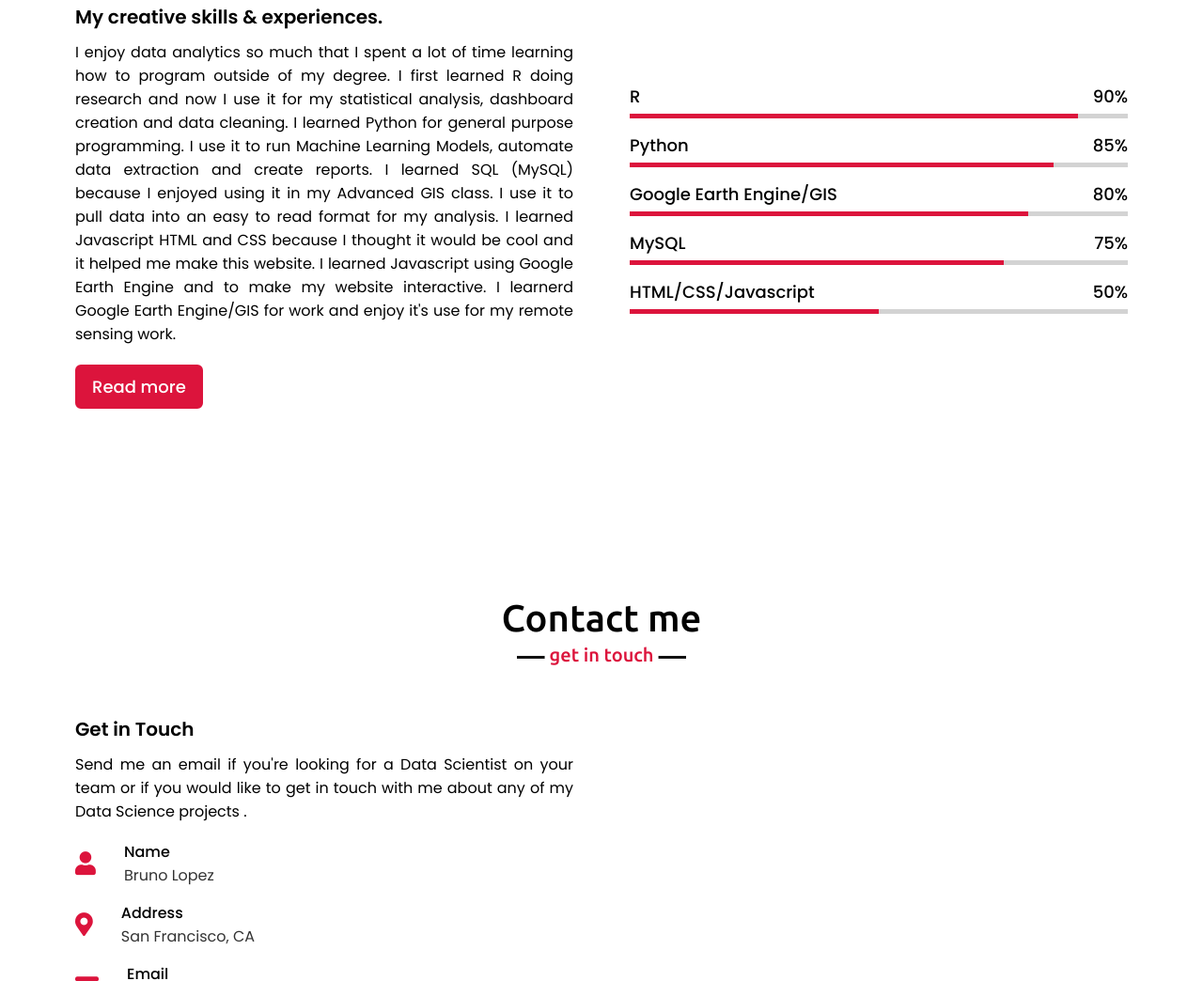
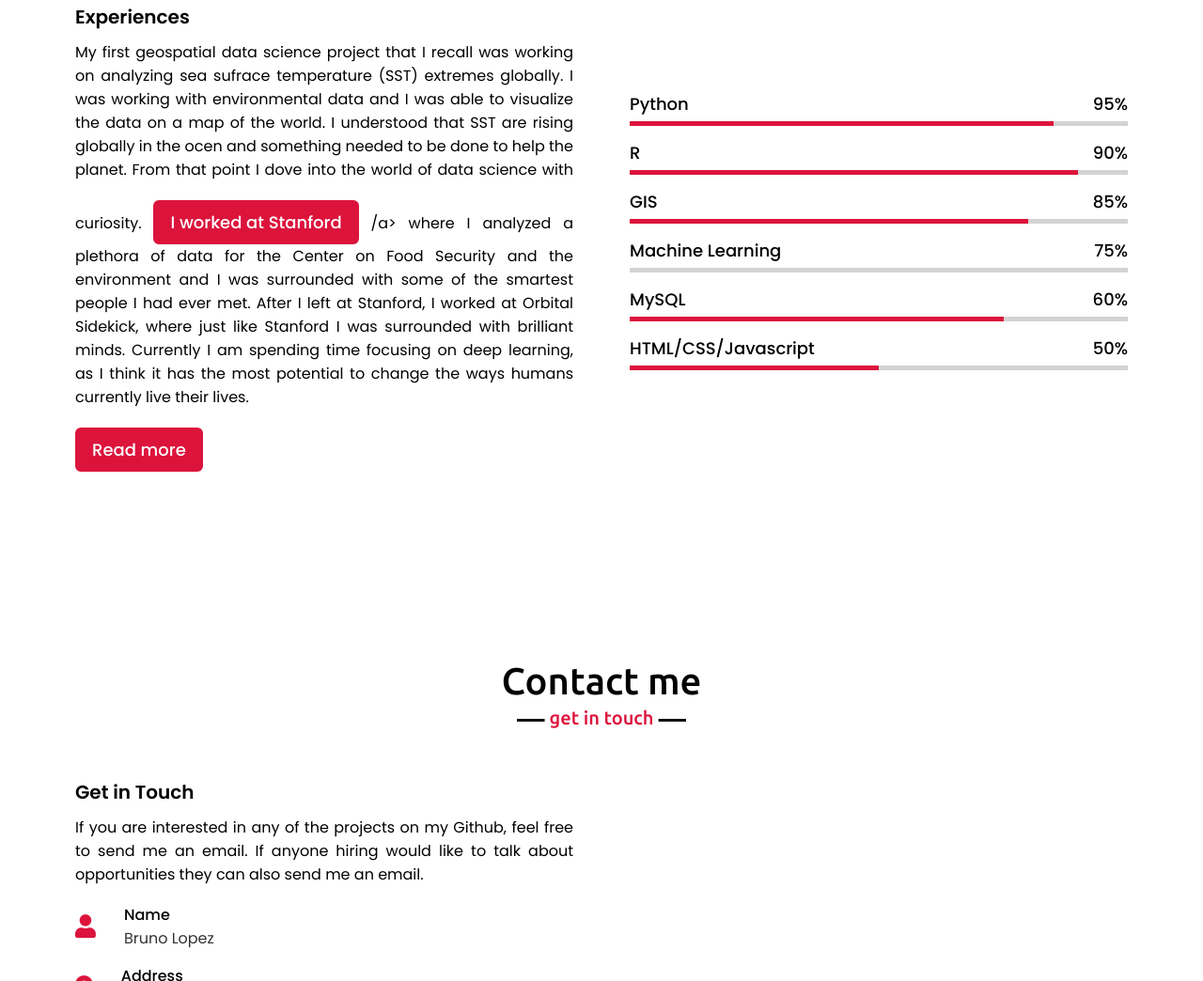
Before and after one commit to brunohlopez/brunohlopez.github.io, a plain HTML site: page index.html in a window 1280 px wide. Shown: the part 1756-2800 px from the top of the page at 94% size. Drawn offline with nearby package versions, Linux system fonts and the light colour scheme.

Commit message:
text edits

```diff
--- a/index.html
+++ b/index.html
@@ -40,7 +40,7 @@
                 <div class="text-1">Hello, my name is</div>
                 <div class="text-2">Bruno Lopez </div>
                 <div class="text-3">And I'm a <span class="typing"></span></div>
-                <a href="https://www.linkedin.com/in/brunolopez32/">Hire me</a>
+                <a href="https://www.linkedin.com/in/brunolopez32/">Resume</a>
             </div>
         </div>
     </section>
@@ -55,9 +55,12 @@
                 </div>
                 <div class="column right">
                     <div class="text">I'm Bruno and I'm a <span class="typing-2"></span></div>
-                    <p>I am a Research Data Ananlyst at Stanford University who loves everything data.
-                       I use that love of data along with my Earth Science background to answer questions
-                       about Food Security and the Environment.
+                    <p>
+                        I am a Data Scientist. I enjoy analyzing all types of data from start to finish. I primarily enjoy working with
+                        satellite data but I also dabble with dports, medical, audio and many other types of data.
+                        The main reason I like doing Data Science is that it blends statistics, programming,
+                        data analysis, visualization ,and software engineering. I enjoy all of these seperate, so blending them
+                        together is why I am in this field.
 
                     </p>
                     <a href="Resume/Bruno Lopez Resume.pdf">View Resume</a>
@@ -73,23 +76,27 @@
             <h2 class="title">My skills</h2>
             <div class="skills-content">
                 <div class="column left">
-                    <div class="text">My creative skills & experiences.</div>
-                    <p>I enjoy data analytics so much that I spent a lot of time
-                       learning how to program outside of my degree. I first learned
-                       R doing research and now I use it for my statistical analysis,
-                       dashboard creation and data cleaning. I learned Python for general
-                       purpose programming. I use it to run Machine Learning Models,
-                       automate data extraction and create reports. I learned SQL (MySQL)
-                       because I enjoyed using it in my Advanced GIS class. I use it to pull data
-                       into an easy to read format for my analysis. I learned Javascript HTML
-                       and CSS because I thought it would be cool and it helped me make this website.
-                       I learned Javascript using Google Earth Engine and to make my website interactive.
-                       I learnerd Google Earth Engine/GIS for work and enjoy it's use for my remote
-                       sensing work.
+                    <div class="text">Experiences</div>
+                    <p>
+                        My first geospatial data science project that I recall was working on analyzing sea sufrace temperature (SST) extremes globally.
+                        I was working with environmental data and I was able to visualize the data on a map of the world. I understood that SST are rising
+                        globally in the ocen and something needed to be done to help the planet. From that point I dove into the world of data science with
+                        curiosity.  <a href="https://fsi.stanford.edu/people/research-data-analyst">I worked at Stanford</a> /a> where I analyzed a plethora of data for the Center on Food Security and the environment and I was
+                        surrounded with some of the smartest people I had ever met. After I left at Stanford, I worked at Orbital Sidekick, where just like
+                        Stanford I was surrounded with brilliant minds. Currently I am spending time focusing on deep learning, as I think it has the
+                        most potential to change the ways humans currently live their lives.
+
                     </p>
                     <a href="#">Read more</a>
                 </div>
                 <div class="column right">
+                    <div class="bars">
+                        <div class="info">
+                            <span>Python</span>
+                            <span>95%</span>
+                        </div>
+                        <div class="line python"></div>
+                    </div>
                     <div class="bars">
                         <div class="info">
                             <span>R</span>
@@ -99,22 +106,22 @@
                     </div>
                     <div class="bars">
                         <div class="info">
-                            <span>Python</span>
+                            <span>GIS</span>
                             <span>85%</span>
-                        </div>
-                        <div class="line python"></div>
-                    </div>
-                    <div class="bars">
-                        <div class="info">
-                            <span>Google Earth Engine/GIS</span>
-                            <span>80%</span>
                         </div>
                         <div class="line gee"></div>
                     </div>
                     <div class="bars">
                         <div class="info">
+                            <span>Machine Learning</span>
+                            <span>75%</span>
+                        </div>
+                        <div class="line ml"></div>
+                    </div>
+                    <div class="bars">
+                        <div class="info">
                             <span>MySQL</span>
-                            <span>75%</span>
+                            <span>60%</span>
                         </div>
                         <div class="line sql"></div>
                     </div>
@@ -137,9 +144,10 @@
             <div class="contact-content">
                 <div class="column left">
                     <div class="text">Get in Touch</div>
-                    <p>Send me an email if you're looking
-                        for a Data Scientist on your team or if you would like to get in touch with me
-                        about any of my Data Science projects .
+                    <p>
+                        If you are interested in any of the projects on my Github,
+                        feel free to send me an email. If anyone hiring would like
+                        to talk about opportunities they can also send me an email.
                     </p>
                     <div class="icons">
                         <div class="row">
```
